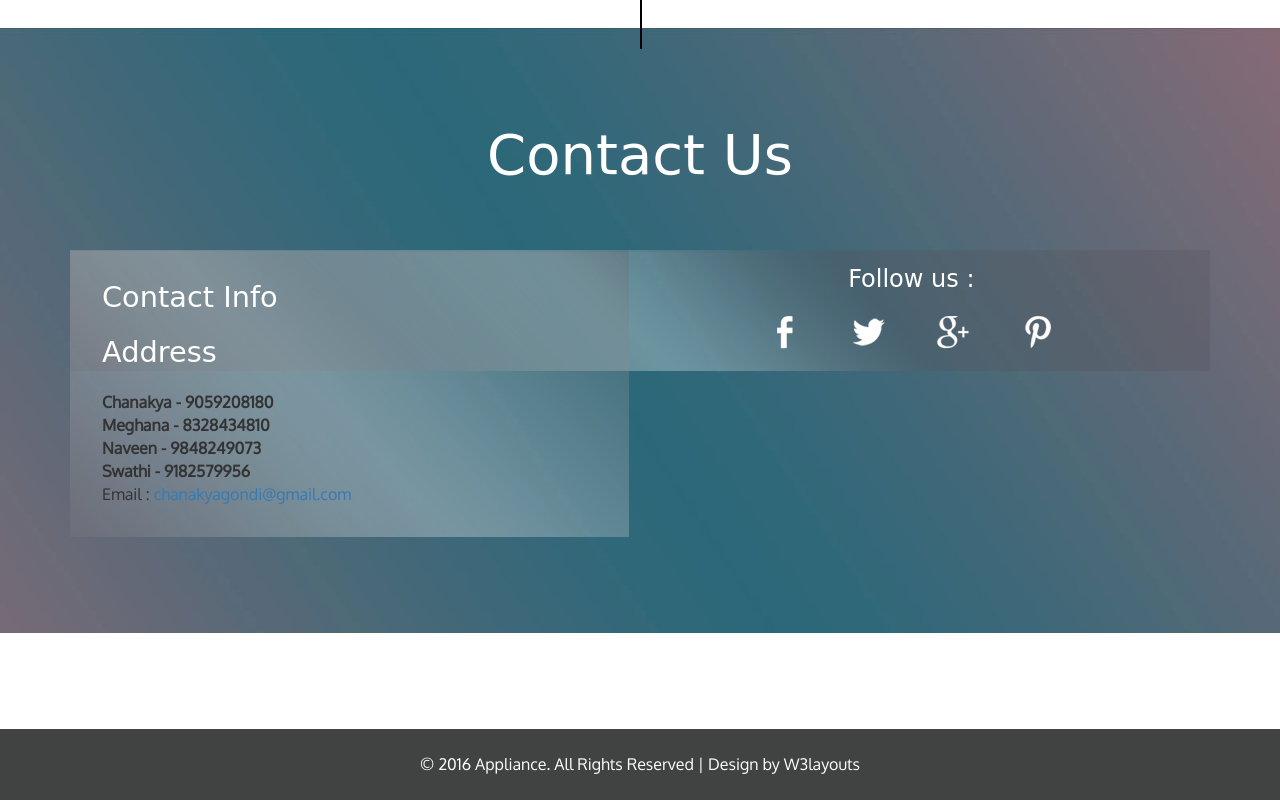
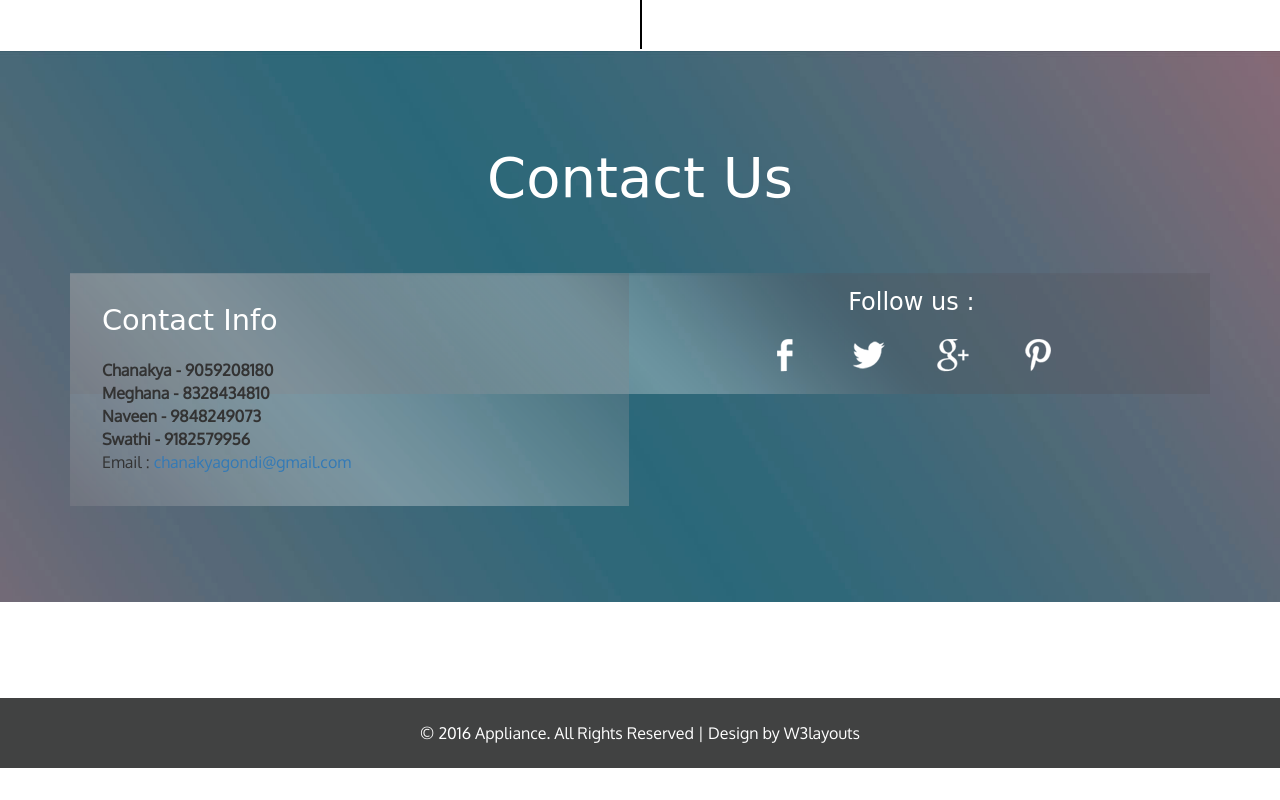
Before and after one commit to chanakyagondi/Technopoly.github.io, a plain HTML site: page index.html in a window 1280 px wide. Shown: the part 2923-3723 px from the top of the page. After the commit the page ends 3691 px from the top, so only its background shows below. Drawn offline with Linux system fonts and the light colour scheme; a web font is replaced by a local one.

Commit message:
Update index.html

```diff
--- a/index.html
+++ b/index.html
@@ -138,6 +138,7 @@ Smartphone Compatible web template, free webdesigns for Nokia, Samsung, LG, Sony
 					<div class="changer-left-snd wow bounceInLeft" data-wow-delay="0.1s">
 						 <img src="images/round2.PNG" style="border-radius: 50%;" width="400" height="200" alt="">
 					</div>
+					 <br>
 					<div class="changer-right-snd wow bounceInRight" data-wow-delay="0.1s">
 						<h3><b>Round2(solve and conquer)</b></h3>
 						<p>Starts with the points they have earned at the end of round 1.They will buy countries using those coins for which the countries are priced accordingly.At the end of round, team having highest valued countries will be the winner.
@@ -182,7 +183,7 @@ Smartphone Compatible web template, free webdesigns for Nokia, Samsung, LG, Sony
 			<div class="contact-bottom">
 				<div class="contact-left agileinfo wow bounceInLeft" data-wow-delay="0.1s">
 					<h4>Contact Info</h4>
-					<h4>Address</h4>
+
 						<p><b>Chanakya</b> - 9059208180</p>
 						<p><b>Meghana</b> - 8328434810</p>
 						<p><b>Naveen</b> - 9848249073</p>
```
